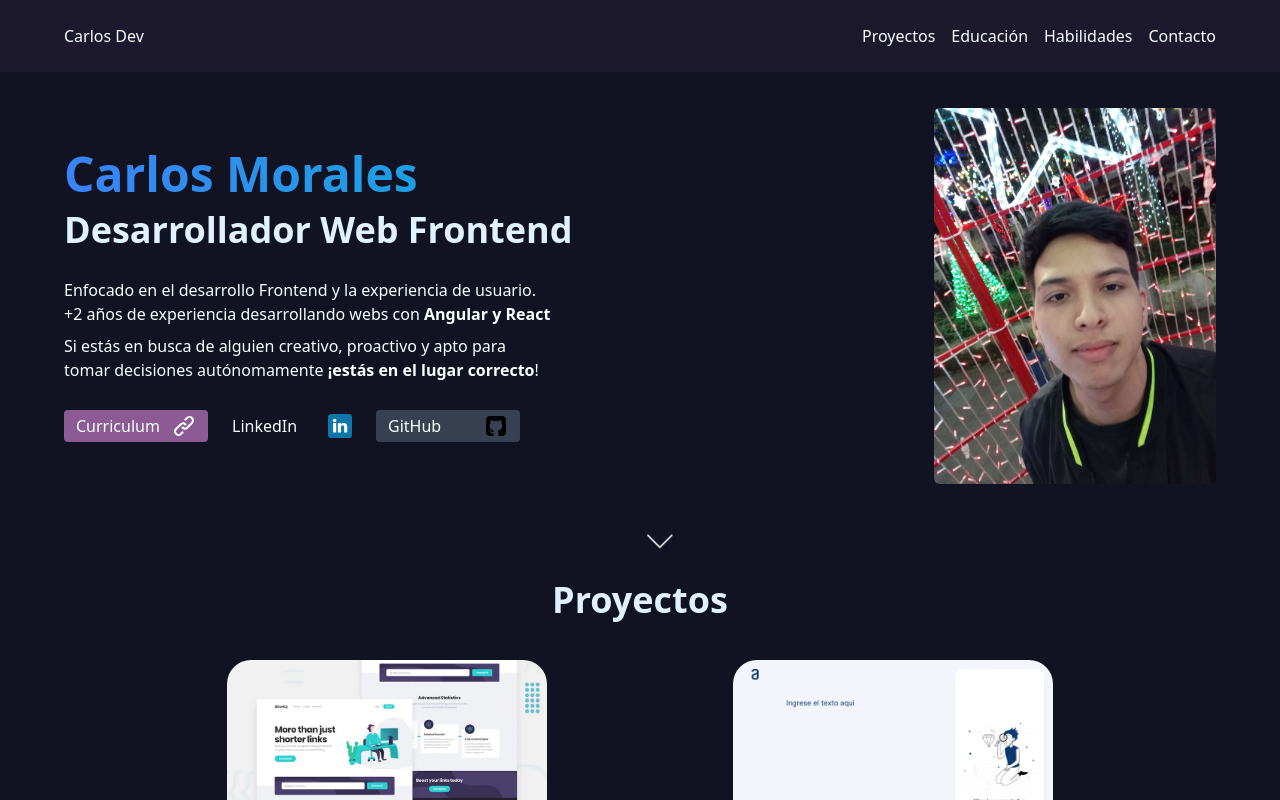
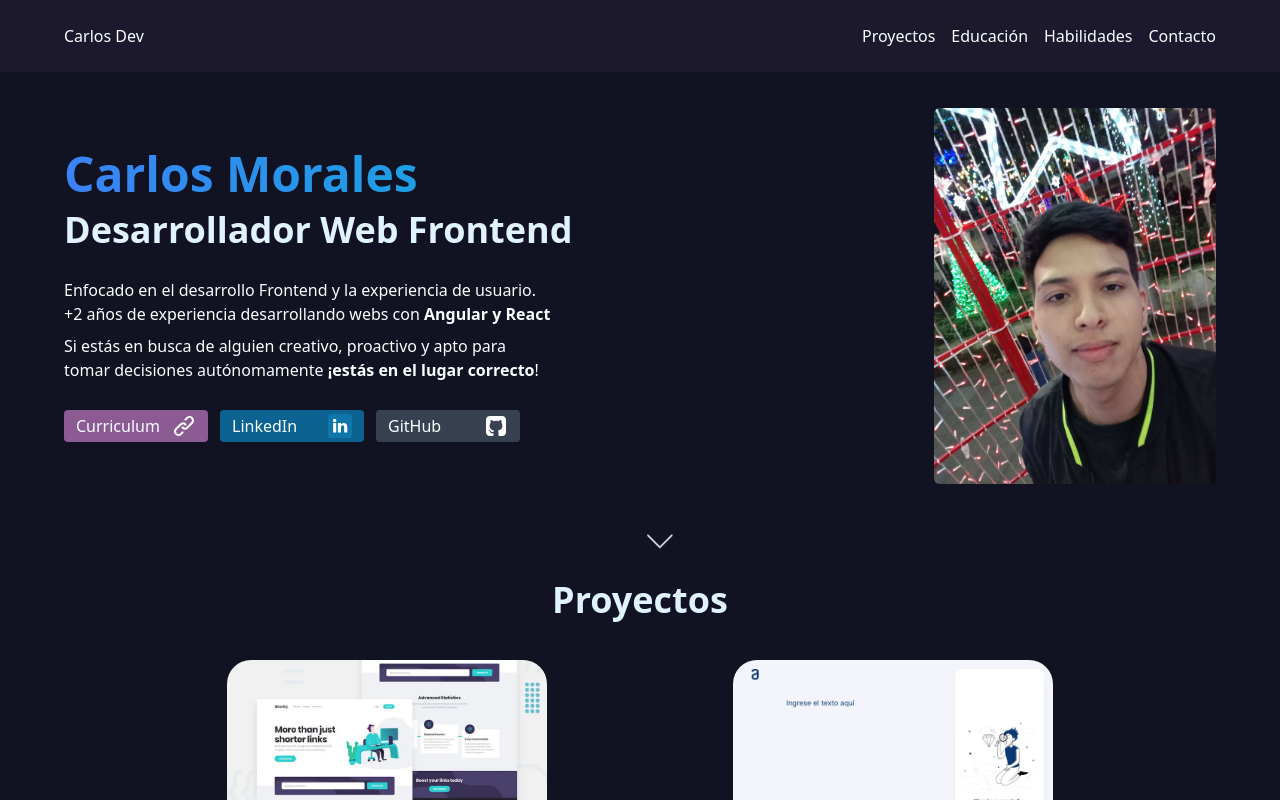
Before and after one commit to KrlosPK/krlospk.github.io, an Angular app: page / in a window 1280 px wide. Shown: the top 800 px of the page. Built offline with nearby package versions, Linux system fonts and the light colour scheme.

Commit message:
fix: links background color

```diff
--- a/package.json
+++ b/package.json
@@ -1,6 +1,6 @@
 {
   "name": "personal-portfolio",
-  "version": "0.7.2",
+  "version": "0.7.3",
   "scripts": {
     "ng": "ng",
     "start": "ng serve",
--- a/src/app/shared/components/buttons/buttons.component.ts
+++ b/src/app/shared/components/buttons/buttons.component.ts
@@ -1,8 +1,6 @@
 import { Component } from '@angular/core';
 
 import { type Link } from 'src/app/shared/types/shared-types';
-
-import links from '../../jsons/links.json';
 
 @Component({
   selector: 'shared-buttons',
@@ -10,5 +8,27 @@ import links from '../../jsons/links.json';
   styles: [],
 })
 export class ButtonsComponent {
-  public links: Link[] = links;
+  public links: Link[] = [
+    {
+      alt: 'Enlace para mi curriculum',
+      href: 'https://krlospk.github.io/assets/documents/HV_CARLOS_EDUARDO_MORALES_ESTRADA.pdf',
+      img: './assets/logotypes/link.svg',
+      styles: 'bg-custom-200 hover:bg-custom-700',
+      text: 'Curriculum',
+    },
+    {
+      alt: 'Logo de LinkedIn',
+      href: 'https://www.linkedin.com/in/krlos-morales/',
+      img: './assets/logotypes/linkedin.svg',
+      styles: 'bg-custom-300 hover:bg-custom-600',
+      text: 'LinkedIn',
+    },
+    {
+      alt: 'Logo de LinkedIn',
+      href: 'https://github.com/KrlosPK',
+      img: './assets/logotypes/github.svg',
+      styles: 'bg-gray-700 [&>img]:invert hover:bg-gray-800',
+      text: 'GitHub',
+    },
+  ];
 }
--- a/src/app/shared/jsons/links.json
+++ /dev/null
@@ -1,23 +0,0 @@
-[
-  {
-    "alt": "Enlace para mi curriculum",
-    "href": "https://krlospk.github.io/assets/documents/HV_CARLOS_EDUARDO_MORALES_ESTRADA.pdf",
-    "img": "./assets/logotypes/link.svg",
-    "styles": "bg-custom-200 hover:bg-custom-700",
-    "text": "Curriculum"
-  },
-  {
-    "alt": "Logo de LinkedIn",
-    "href": "https://www.linkedin.com/in/krlos-morales/",
-    "img": "./assets/logotypes/linkedin.svg",
-    "styles": "bg-custom-300 hover:bg-custom-600",
-    "text": "LinkedIn"
-  },
-  {
-    "alt": "Logo de LinkedIn",
-    "href": "https://github.com/KrlosPK",
-    "img": "./assets/logotypes/github.svg",
-    "styles": "bg-gray-700 [&>img]:invert hover:bg-gray-800",
-    "text": "GitHub"
-  }
-]
```
Also changed, not shown: 1 other file (tests, documents, lock files or other folders).
